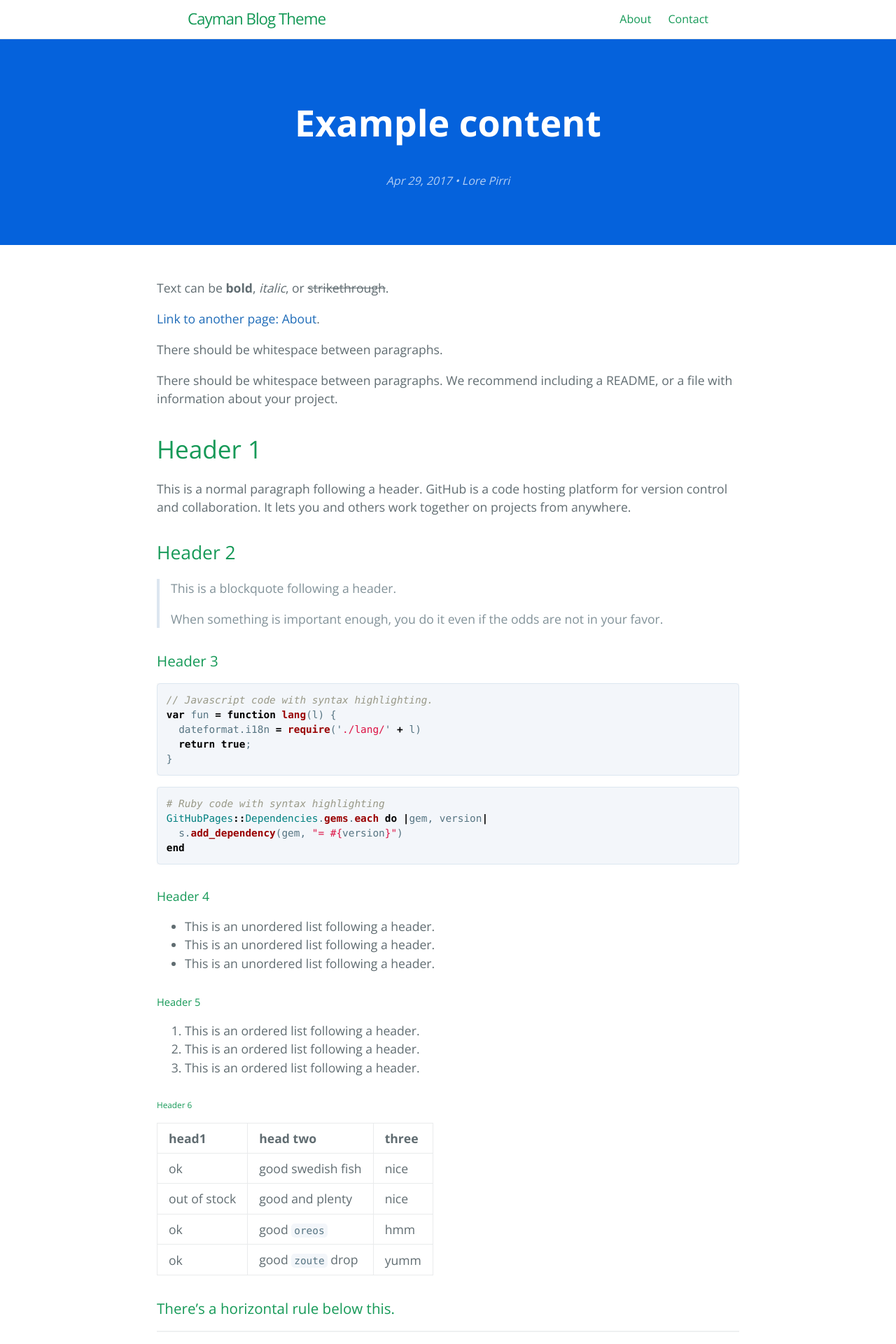
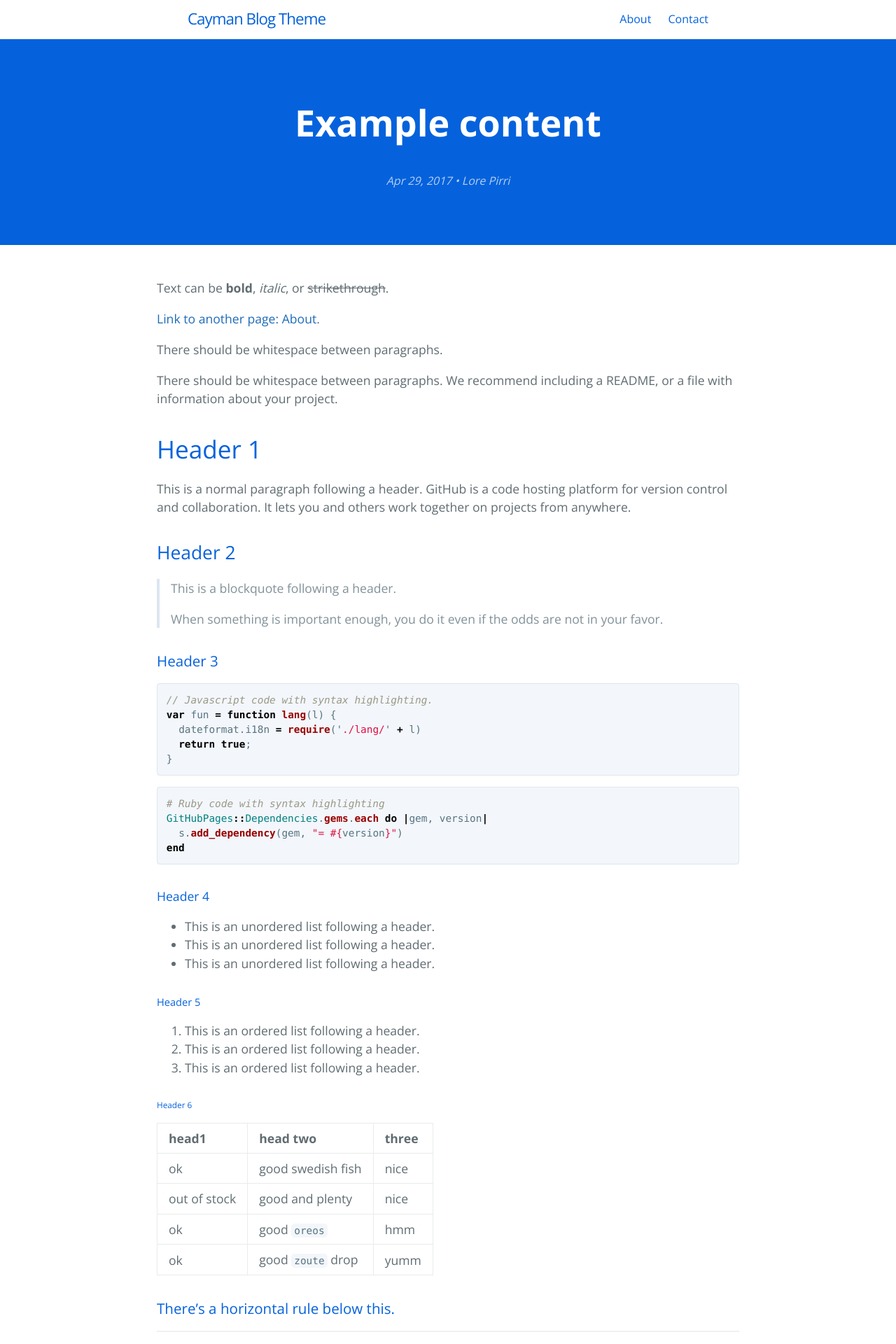
Before and after one commit to hcnoh/hcnoh.github.io, a Jekyll site: the page built from _posts/2017-04-29-cayman-example-content.md, in a window 1280 px wide. Shown: the top 1920 px of the page at 70% size. Built offline with Jekyll 4.4.1, drawn with Linux system fonts in a browser that asks for light colours.

Commit message:
Update variables.scss

```diff
--- a/_sass/variables.scss
+++ b/_sass/variables.scss
@@ -8,7 +8,7 @@ $header-bg-color: #0562DC !default;
 $header-bg-color-secondary: #0562DC !default;
 
 // Text
-$section-headings-color: #159957 !default;
+$section-headings-color: #0562DC !default;
 $body-text-color: #606c71 !default;
 $body-link-color: #1e6bb8 !default;
 $blockquote-text-color: #819198 !default;
```
